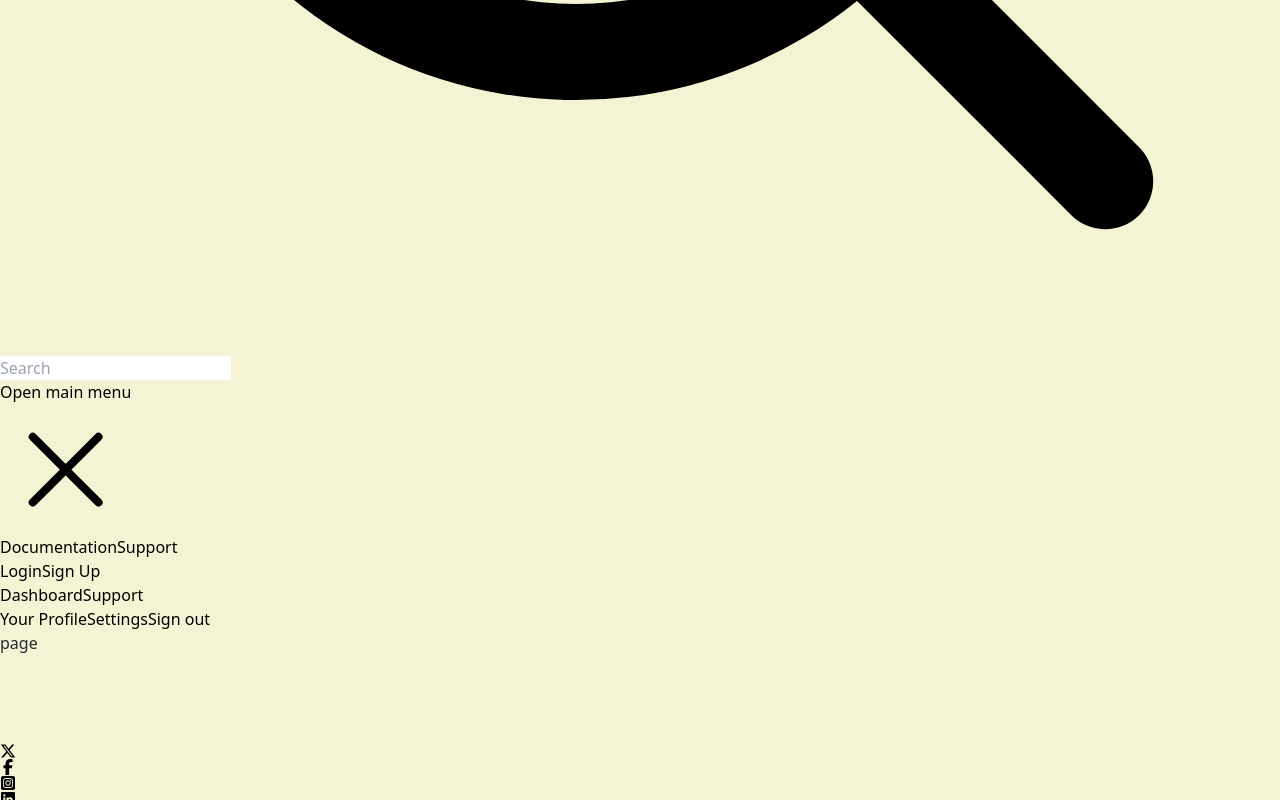
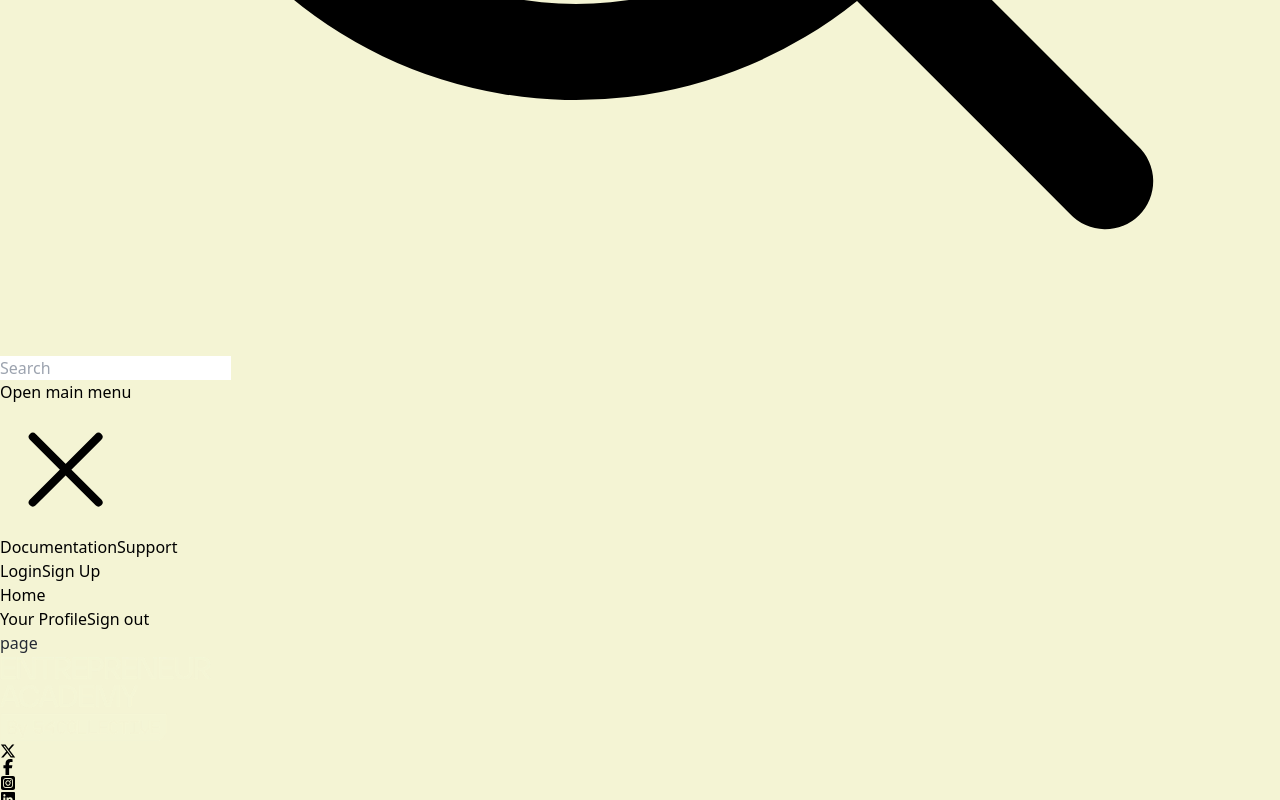
Before and after one commit to vicowiti/54collective, a Next.js app: page / in a window 1280 px wide. Both pictures are taken after a click on the button "Open main menu". Shown: the part 1036-1836 px from the top of the page. Built offline with nearby package versions, Linux system fonts and the light colour scheme.

Commit message:
footer tweak

```diff
--- a/src/components/Footer.tsx
+++ b/src/components/Footer.tsx
@@ -27,7 +27,7 @@ const Footer = () => {
           </div>
         </div>
         <div className="w-full flex justify-center flex-col items-center">
-          <hr className="w-full p-1 bg-[#f4f4f4 text-red-600" />
+          <hr className="w-full p-1 bg-[#f4f4f4 my-2" />
           <h6>&copy; 54 Collective {new Date().getFullYear()}</h6>
         </div>
       </div>
--- a/src/components/Navbar.tsx
+++ b/src/components/Navbar.tsx
@@ -102,19 +102,13 @@ const Navbar = () => {
                   <Disclosure.Button
                     as="a"
                     href="#"
-                    className="block rounded-md bg-indigo-800 px-3 py-2 text-base font-medium text-white"
+                    className="block rounded-md  px-3 py-2 text-base font-medium text-white"
                   >
-                    Dashboard
+                    Home
                   </Disclosure.Button>
-                  <Disclosure.Button
-                    as="a"
-                    href="#"
-                    className="mt-1 block rounded-md px-3 py-2 text-base font-medium text-indigo-200 hover:bg-indigo-600 hover:text-indigo-100"
-                  >
-                    Support
-                  </Disclosure.Button>
+
                 </div>
-                <div className="border-t border-indigo-800 pt-4 pb-3">
+                <div className="border-t border-[#f4f4f4] pt-4 pb-3">
                   <div className="px-2">
                     <Disclosure.Button
                       as="a"
@@ -123,13 +117,7 @@ const Navbar = () => {
                     >
                       Your Profile
                     </Disclosure.Button>
-                    <Disclosure.Button
-                      as="a"
-                      href="#"
-                      className="mt-1 block rounded-md px-3 py-2 text-base font-medium text-indigo-200 hover:bg-indigo-600 hover:text-indigo-100"
-                    >
-                      Settings
-                    </Disclosure.Button>
+
                     <Disclosure.Button
                       as="a"
                       href="#"
```
